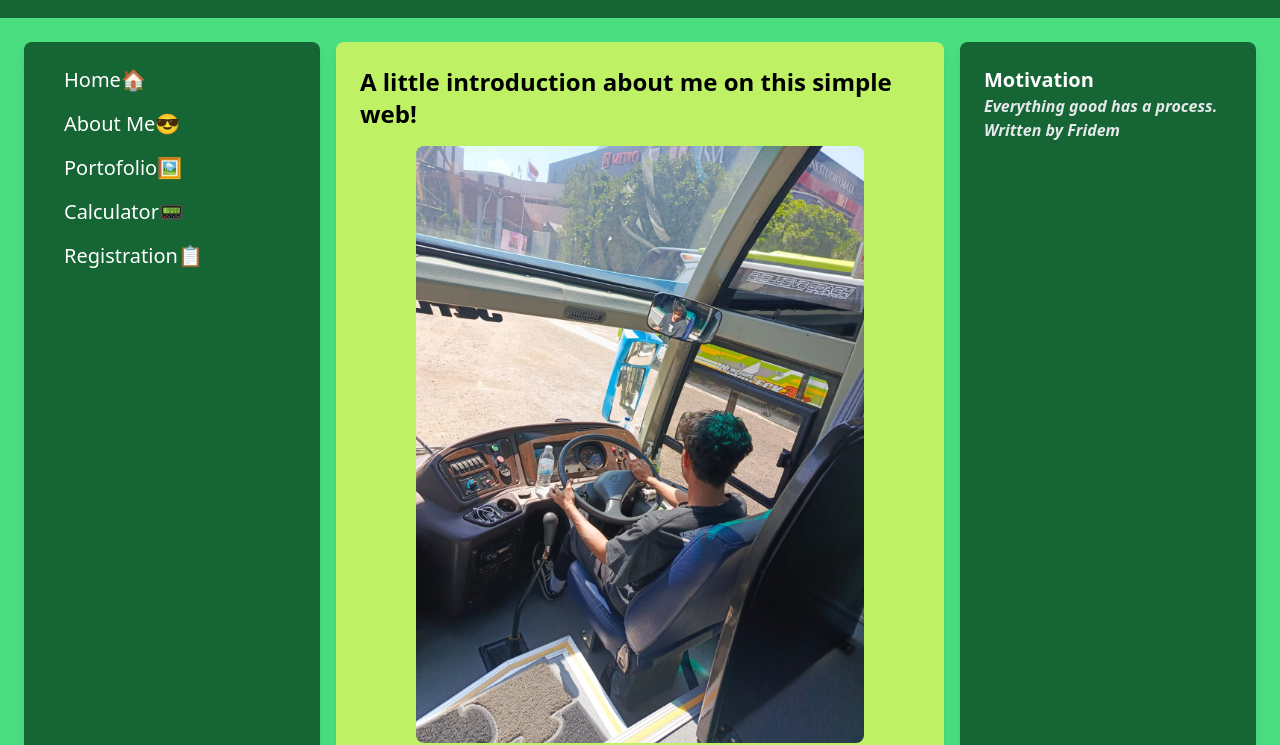
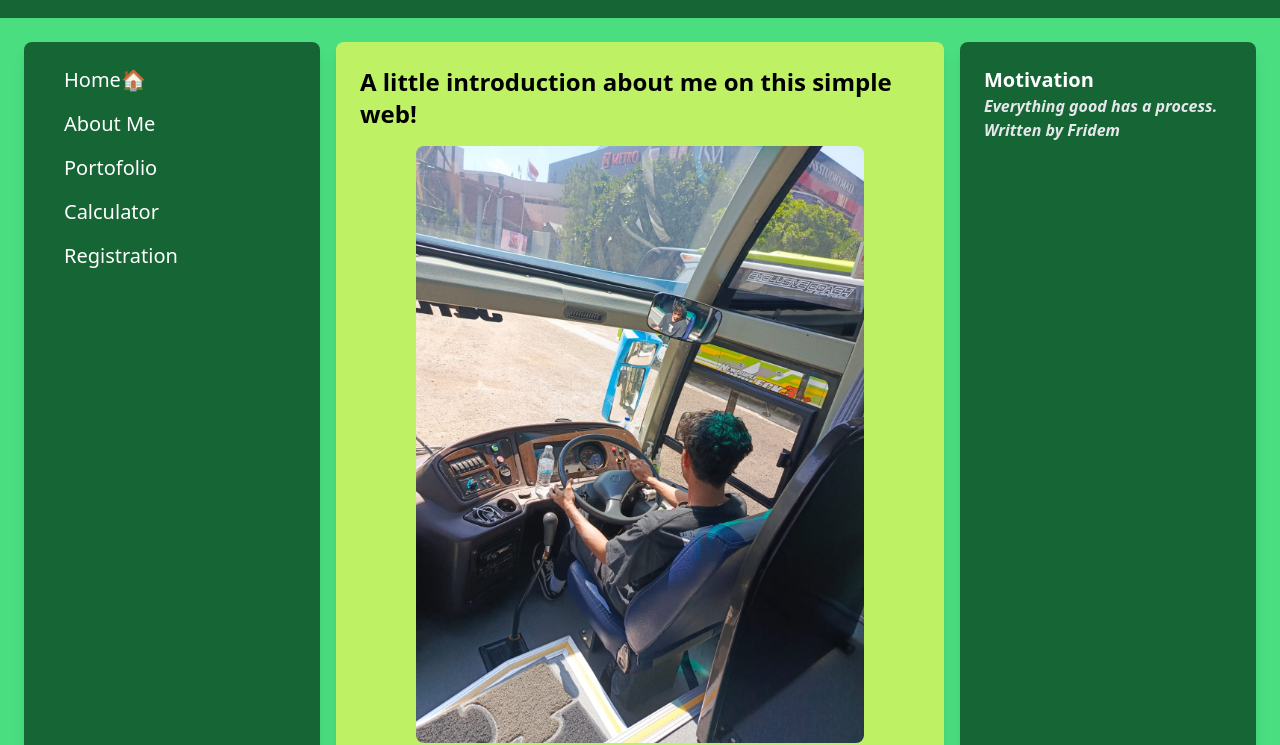
Before and after one commit to fridemmulli/mywebsite2, a plain HTML site: page index.html in a window 1280 px wide. Shown: the part 70-815 px from the top of the page. Drawn offline with nearby package versions, Linux system fonts and the light colour scheme.

Commit message:
Update index.html

```diff
--- a/index.html
+++ b/index.html
@@ -17,10 +17,10 @@
         <div class="bg-green-800 text-white p-6 rounded-lg shadow-lg">
             <ul class="space-y-4">
                 <li><a href="index.html"class="text-burlywood text-xl text hover:bg-blue-300 py-2 px-4 rounded">Home🏠</a></li>
-                <li><a href="about.html"class="text-burlywood text-xl text hover:bg-blue-300 py-2 px-4 rounded">About Me😎</a></li>
-                <li><a href="portofolio.html"class="text-burlywood text-xl text hover:bg-blue-300 py-2 px-4 rounded">Portofolio🖼️</a></li>
-                <li><a href="calculator.html"class="text-burlywood text-xl text hover:bg-blue-300 py-2 px-4 rounded">Calculator📟</a></li>
-                <li><a href="Registration.html"class="text-burlywood text-xl text hover:bg-blue-300 py-2 px-4 rounded">Registration📋</a></li>
+                <li><a href="about.html"class="text-burlywood text-xl text hover:bg-blue-300 py-2 px-4 rounded">About Me</a></li>
+                <li><a href="portofolio.html"class="text-burlywood text-xl text hover:bg-blue-300 py-2 px-4 rounded">Portofolio</a></li>
+                <li><a href="calculator.html"class="text-burlywood text-xl text hover:bg-blue-300 py-2 px-4 rounded">Calculator</a></li>
+                <li><a href="Registration.html"class="text-burlywood text-xl text hover:bg-blue-300 py-2 px-4 rounded">Registration</a></li>
             </ul>
         </div>
         <!-- Main Content -->
```
